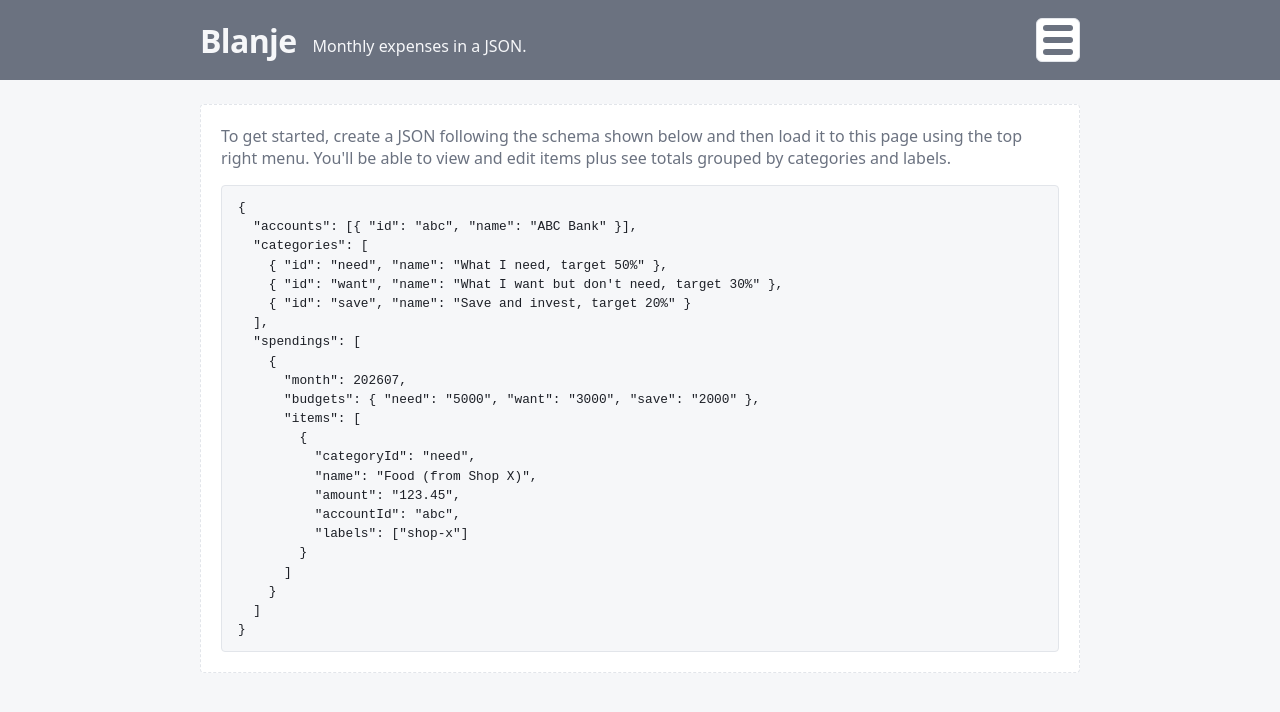
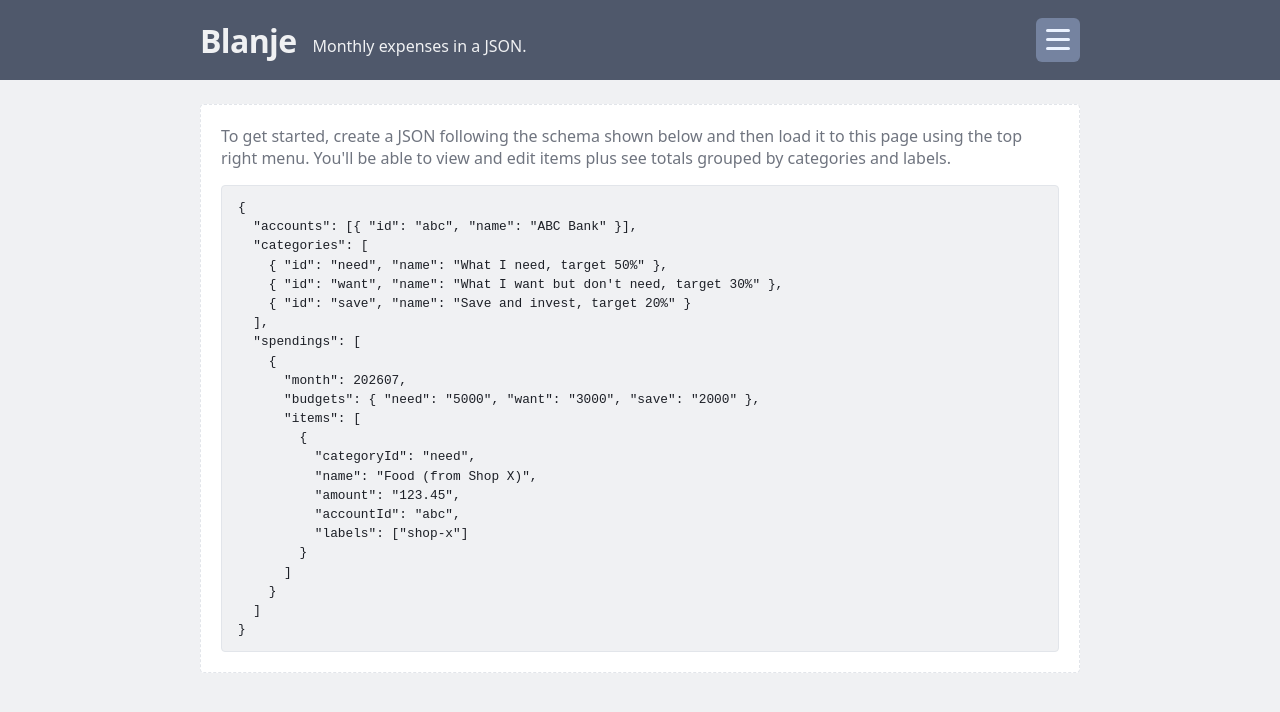
Before and after one commit to LongYC/blanje, a React (Vite) app: page / in a window 1280 px wide. Shown: the top 712 px of the page. Built offline with nearby package versions, Linux system fonts and the light colour scheme.

Commit message:
Adjust app header and category header styles.

```diff
--- a/src/components/AppHeader.module.css
+++ b/src/components/AppHeader.module.css
@@ -32,23 +32,34 @@
   display: flex;
   flex-direction: column;
   gap: 6px;
+  padding: 11px 10px 12px;
   cursor: pointer;
-  background: var(--color-surface);
+  border: none;
   border-radius: 6px;
-  padding: 6px
+  background: var(--color-appheader-menu);
 }
 
 .menu > span {
-  width: 30px;
-  height: 6px;
-  background: var(--color-header-surface);
+  width: 24px;
+  height: 3px;
+  background: var(--color-appheader-menu-lines);
   border-radius: 16px;
-  transition: background 0.2s ease;
+  transition: transform 0.15s ease;
 }
 
 .menu:focus-visible,
 .menu:hover {
-  background: var(--color-category-surface);
+  background: var(--color-appheader-menu-hover);
+
+  > span {
+    background: var(--color-appheader-menu-lines-hover);
+  }
+}
+
+.menu:active {
+   > span {
+    transform: translateY(1px);
+  }
 }
 
 .popover {
--- a/src/components/tables/CategoryItemsTable.module.css
+++ b/src/components/tables/CategoryItemsTable.module.css
@@ -63,22 +63,32 @@
 .toggle {
   align-self: center;
   flex: 0 0 auto;
+  padding: 0.3rem 0.5rem;
+  font: inherit;
+}
+
+.toggle,
+.menuTrigger {
   min-width: 44px;
   min-height: 44px;
-  padding: 0.3rem 0.5rem;
-  font: inherit;
-  font-size: 1.1rem;
-  color: var(--color-text-muted);
+  font-size: 1.2rem;
+  font-weight: bold;
+  border: none;
   border-radius: 16px;
   background-color: var(--color-category-action);
+  color: var(--color-category-action-text);
 }
 
 .toggle:not(:disabled):hover,
-.toggle:not(:disabled):focus-visible {
-  color: var(--color-text);
+.toggle:not(:disabled):focus-visible,
+.menuTrigger:not(:disabled):hover,
+.menuTrigger[aria-expanded="true"] {
+  background-color: var(--color-category-action-hover);
+  color: var(--color-category-action-hover-text);
 }
 
-.toggle:disabled {
+.toggle:disabled,
+.menuTrigger:disabled {
   background-color: var(--color-category-action-disabled);
   border: none;
   color: var(--color-text-muted);
@@ -94,25 +104,8 @@
   display: inline-flex;
   align-items: center;
   justify-content: center;
-  min-width: 44px;
-  min-height: 44px;
   padding: 0;
-  background-color: var(--color-category-action);
-  font-size: 1.1rem;
   line-height: 1;
-  border-radius: 4px;
-}
-
-.menuTrigger:disabled {
-  background-color: var(--color-category-action-disabled);
-  border: none;
-  color: var(--color-text-muted);
-  cursor: not-allowed;
-}
-
-.menuTrigger:not(:disabled):hover,
-.menuTrigger[aria-expanded="true"] {
-  color: var(--color-text);
 }
 
 .menu {
--- a/src/index.css
+++ b/src/index.css
@@ -1,9 +1,9 @@
 :root {
-  --color-canvas: #f6f7f9;
+  --color-canvas: #f0f1f3;
   --color-surface: #ffffff;
   --color-border: #e2e5ea;
   --color-text: #1c1f26;
-  --color-text-muted: #6b7280;
+  --color-text-muted: #6f747f;
 
   --color-accent: #2563eb;
   --color-danger: #b91c1c;
@@ -11,16 +11,24 @@
   --color-on-accent: #ffffff;
   --color-on-status: var(--color-on-accent);
 
-  --color-header-surface: var(--color-text-muted);
+  --color-header-surface: #4f586b;
   --color-header-text: var(--color-canvas);
   --color-summary-label: var(--color-text-muted);
   --color-summary-surface: #000000;
   --color-summary-text: #ffffff;
   --color-summary-breakdown-surface: var(--color-text-muted);
 
-  --color-category-surface: #eef2ff;
-  --color-category-action: #d5defa;
-  --color-category-action-disabled: #c2c9db;
+  --color-appheader-menu: #7583a0;
+  --color-appheader-menu-hover: #7583a0;
+  --color-appheader-menu-lines: #ebf2ff;
+  --color-appheader-menu-lines-hover: #ffffff;
+
+  --color-category-surface: #dbe3f4;
+  --color-category-action: #b6c7eb;
+  --color-category-action-text: #ebf2ff;
+  --color-category-action-hover: #b1c4ed;
+  --color-category-action-hover-text: #ffffff;
+  --color-category-action-disabled: #c1cbdc;
   --color-budget-over: var(--color-danger);
 
   --color-overlay-subtle: rgb(0 0 0 / 0.03);
```
